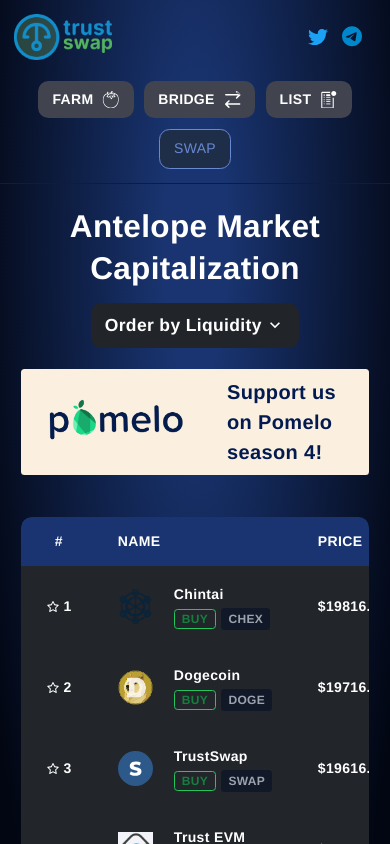
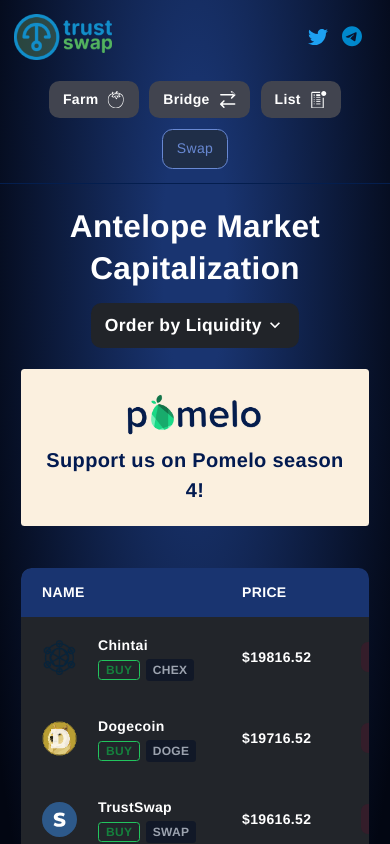
Before and after one commit to stebansaa/newfront, a React (Create React App) app: page / in a window 390 px wide. Shown: the top 844 px of the page. Built offline with nearby package versions, Linux system fonts and the light colour scheme.

Commit message:
fix: style update #6

```diff
--- a/src/Components/DataTable/DataTable.js
+++ b/src/Components/DataTable/DataTable.js
@@ -76,13 +76,13 @@ const DataTable = ({ dark, coinData, orderBy, setOrderBy }) => {
   const SortedTableHead = () => (
     <thead className="">
       <tr className="w-full">
-        <th className="text-center sticky left-0">#</th>
+        <th className="text-center hidden sm:table-cell sm:sticky sm:left-0">#</th>
         {sort.map((item, i) => {
           return (
             <th
               key={i}
               onClick={() => handleSort(item)}
-              className={`${item.name === "Name" && "sticky left-16"} ${
+              className={`${item.name === "Name" && "sticky left-0 sm:left-16"} ${
                 ["1H", "24H", "7D", "Liquidity"].includes(item.name)
                   ? "text-center"
                   : "text-left"
@@ -294,9 +294,9 @@ const DataTable = ({ dark, coinData, orderBy, setOrderBy }) => {
           </div>
         </div>
         <a href="https://pomelo.io/grants/trustswap">
-          <div className="bg-[#FBF0DF] gap-10 flex items-center justify-center py-[8px] rounded px-6">
+          <div className="bg-[#FBF0DF] justify-between sm:gap-10 flex flex-col sm:flex-row items-center py-6 rounded px-6">
             <img className="w-[150px]" src={pomelo} alt="pomelo" />
-            <span className="text-[#021a50] text-[20px]">
+            <span className="text-[#021a50] text-[20px] text-center">
               Support us on Pomelo season 4!
             </span>
           </div>
--- a/src/Components/DataTable/TableRow.js
+++ b/src/Components/DataTable/TableRow.js
@@ -39,7 +39,7 @@ const TableRow = ({ data, index, dark, handleStarred, starred }) => {
   return (
     // <tr className={`hover ${data.detail && "cursor-pointer"} hoverss bg-[#212429]`} onClick={handleRedirect}>
     <tr className={`table-row group`} onClick={() => null}>
-      <td className="sticky left-0 group-hover:bg-[#191919] transition">
+      <td className="hidden sm:table-cell sm:sticky sm:left-0 group-hover:bg-[#191919] transition">
         <div className="flex items-center justify-center cursor-pointer gap-1">
           <button onClick={() => handleStarred(data)}>
             {isFound ? <AiFillStar /> : <AiOutlineStar />}
@@ -47,7 +47,7 @@ const TableRow = ({ data, index, dark, handleStarred, starred }) => {
           {index + 1}
         </div>
       </td>
-      <td className="group-hover:bg-[#191919] transition sticky left-16 min-w-[200px]">
+      <td className="group-hover:bg-[#191919] transition sticky left-0 sm:left-16 min-w-[200px]">
         <div className="flex items-center gap-1">
           <img
             src={`./images/coins/${data?.coin?.icon}`}
--- a/src/index.css
+++ b/src/index.css
@@ -43,7 +43,7 @@
 }
 
 .navbar-btn {
-  @apply bg-[#41444f] border-none text-white inline-flex uppercase items-center justify-center md:text-[16px];
+  @apply bg-[#41444f] border-none text-white inline-flex items-center justify-center md:text-[16px];
   @apply h-auto py-[0.6rem] px-4 gap-2.5 rounded-xl;
   @apply hover:bg-[#6888D2];
   @apply active:scale-90 transition;
@@ -57,7 +57,7 @@
 }
 
 .navbar-btn--outline {
-  @apply text-white inline-flex border uppercase items-center justify-center md:text-[16px] font-medium;
+  @apply text-white inline-flex border items-center justify-center md:text-[16px] font-medium;
   @apply bg-[#1F2E48] text-[#6888D2] border-[#6888D2];
   @apply hover:bg-[#6888D2] hover:text-white hover:border-[#6888D2];
   @apply h-auto py-[0.6rem] px-4 gap-2.5 rounded-xl;
```
